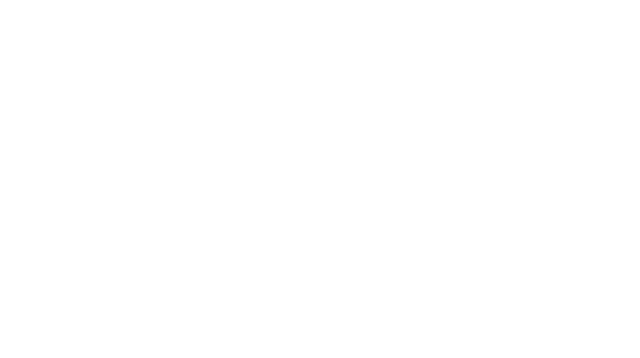
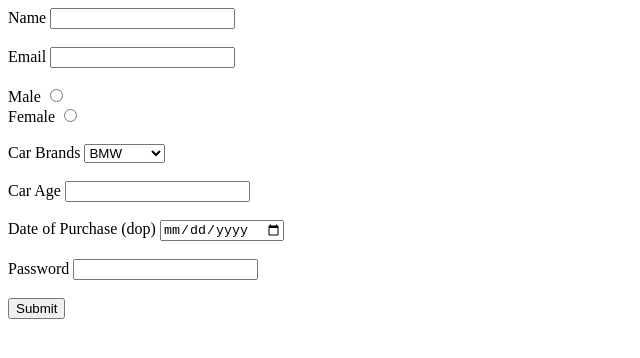
Before and after one commit to acciojob/car-insurance-form-Ayazsheikh79, a website: page main.html in a window 1280 px wide. Shown: the whole page, without its empty margins (0-640 px from the left). Drawn offline with Linux system fonts and the light colour scheme.

Commit message:
created a submission

```diff
--- a/main.html
+++ b/main.html
@@ -11,6 +11,54 @@
     <script type="text/javascript" src="./script.js">
 </script>
 
+	<form method='POST'>
+		<label for='name'>Name</label>
+		<input type='text' id='name' required>
+		</br>
+		</br>
+
+		<label for='email'>Email</label>
+		<input type='email' id='email' required>
+		</br>
+		</br>
+
+		<label for='gender_m'>Male</label>
+		<input type='radio' id='gender_m' name='gender' required>
+		</br>
+
+		<label for='gender_f'>Female</label>
+		<input type='radio' id='gender_f' name='gender' required>
+		</br>
+		</br>
+
+		<label for="cars">Car Brands</label>
+		<select name="cars" id="cars">
+			<option value="volvo">BMW</option>
+			<option value="saab">Audi</option>
+			<option value="mercedes">Mercedes</option>
+		</select>
+		</br>
+		</br>
+
+		<label for='carage'>Car Age</label>
+		<input type='number' id='carage' required>
+		</br>
+		</br>
+
+		<label for='dop'>Date of Purchase (dop)</label>
+		<input type='date' id='dop' required>
+		</br>
+		</br>
+
+		<label for='password'>Password</label>
+		<input type='password' id='password' required>
+		</br>
+		</br>
+
+		<button type='submit'>Submit</button>
+
+	</form>
+
 </body>
 
 </html>
```
